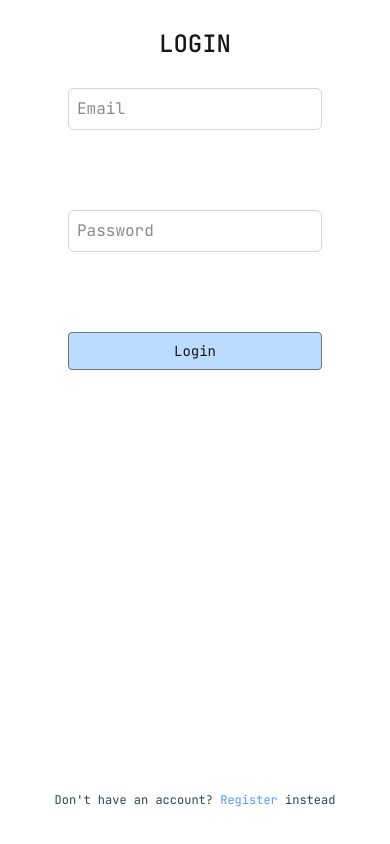
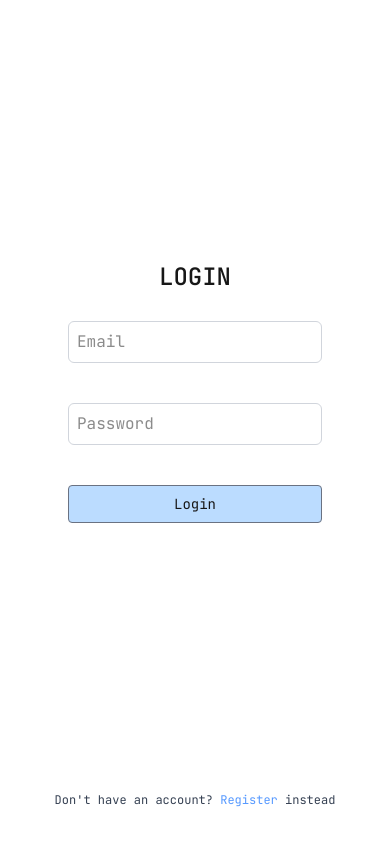
Before and after one commit to clydexmarty09/Job-App-Tracker-, a Next.js app: page /login in a window 390 px wide. Built offline with nearby package versions, Linux system fonts and the light colour scheme.

Commit message:
fixed registration and login small screen layout problems

```diff
--- a/app/login/page.tsx
+++ b/app/login/page.tsx
@@ -37,11 +37,13 @@ export default function Login() {
 
 
     return(
-        <main className="overflow-hidden min-h-dvh m-auto p-4 flex flex-col items-center">
-            <h1 className="font-medium text-2xl p-3"> LOGIN</h1>
+       <main className="min-h-dvh flex flex-col p-4">
+            <div className="flex-1 flex items-center justify-center md:items-start md:pt-20">
+            <div className="w-full max-w-md flex flex-col items-center">
+                <h1 className="text-center font-medium text-2xl p-3"> LOGIN</h1>
 
 
-        <form className="flex flex-col md:flex-row gap-20 p-4" onSubmit={handleSubmit}>
+                <form className="flex flex-col md:flex-row gap-10 md:gap-20 p-4" onSubmit={handleSubmit}>
                     <input
                     className="border border-gray-300 rounded-md p-2"
                     type="email"
@@ -61,9 +63,13 @@ export default function Login() {
                     <button className="text-sm md:text-base transition hover:scale-105 text-center border rounded w-full md:w-20 p-2 md:p-3 border-gray-500 bg-blue-300/60" type="submit"> Login </button>
                 </form>
 
-         <p className="text-xs text-gray-700 mt-auto p-5"> Don't have an account? <span> <Link className="text-blue-500/80 hover:underline" href="/register"> Register </Link> instead </span> </p>
+
 
             {error && <p className="text-red-600 text-xs p-2"> {error} </p>}
+         </div>
+         </div>
+
+          <p className="text-center text-xs text-gray-700 mt-auto p-5"> Don't have an account? <span> <Link className="text-blue-500/80 hover:underline" href="/register"> Register </Link> instead </span> </p>
         </main>
 
     );
--- a/app/register/page.tsx
+++ b/app/register/page.tsx
@@ -47,7 +47,9 @@ export default function Register() {
     }
 
     return(
-        <main className="min-h-dvh m-auto p-4 flex flex-col items-center">
+     <main className="min-h-dvh flex flex-col p-4">
+        <div className="flex-1 flex items-center justify-center md:items-start md:pt-20">
+         <div className="w-full max-w-md flex flex-col items-center">
             <h1 className="text-2xl font-medium p-3"> REGISTER </h1>
 
             <form className="p-4 flex flex-col md:flex-row gap-10 md:gap-20" onSubmit={handleSubmit}>
@@ -71,9 +73,13 @@ export default function Register() {
             </form>
 
 
-            <p className="text-xs text-gray-700 mt-auto p-5"> Have an account? <span> <Link className="text-blue-500/80 hover:underline" href="/login"> Log In </Link> instead </span> </p>
 
             {error && <p> {error} </p>}
+            </div>
+            </div>
+
+            <p className="text-center text-xs text-gray-700 mt-auto p-5"> Have an account? <span> <Link className="text-blue-500/80 hover:underline" href="/login"> Log In </Link> instead </span> </p>
+
         </main>
 
     );
```
Lines whose indentation alone changed are shown as unchanged.
